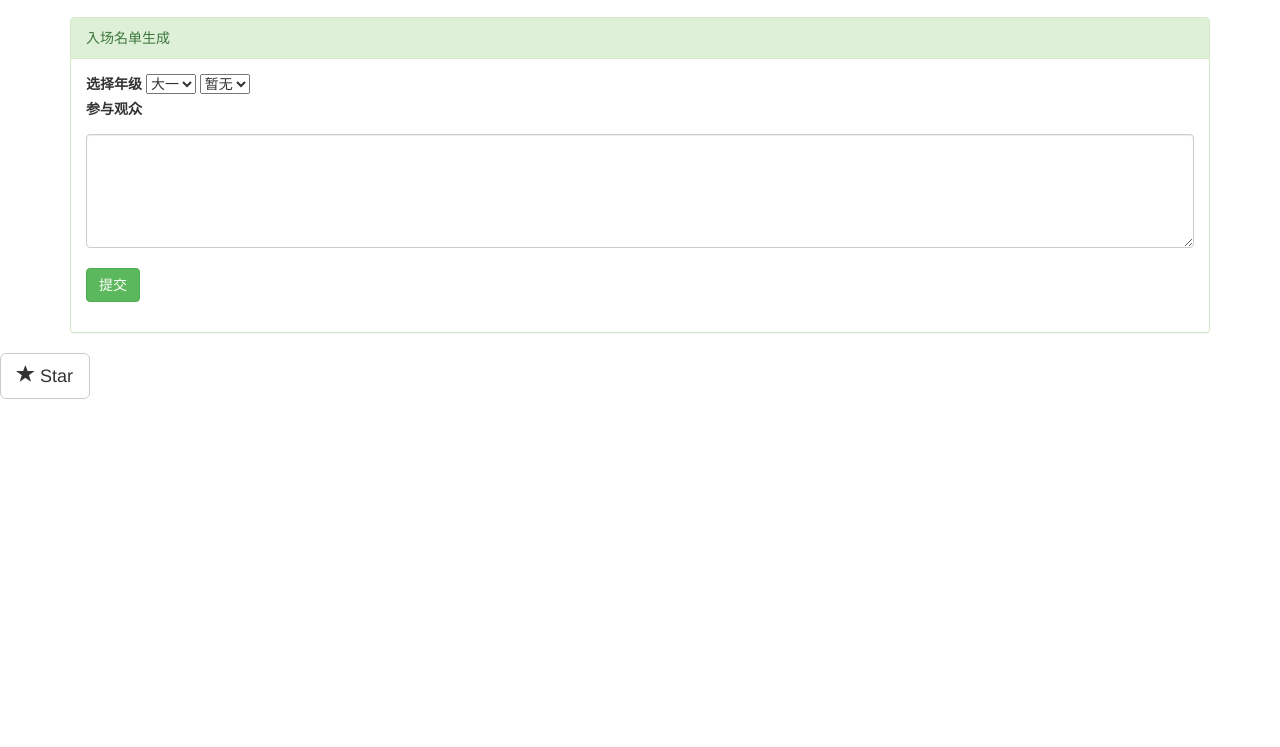
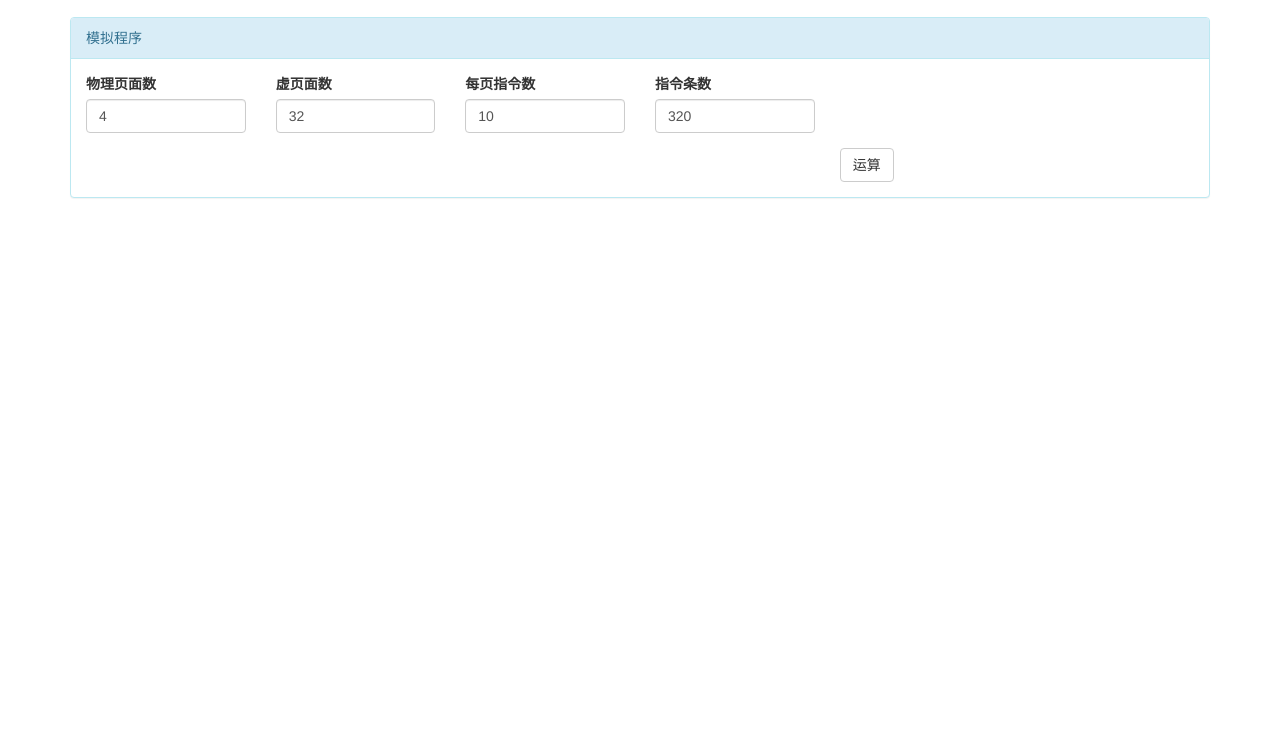
Before and after one commit to minorbread/SMS-generation-tool, a plain HTML site: page index.html in a window 1280 px wide. Shown: the part 53-800 px from the top of the page. Drawn offline with Linux system fonts and the light colour scheme.

Commit message:
SMS-generation-tool

```diff
--- a/index.html
+++ b/index.html
@@ -2,68 +2,56 @@
 <html lang="en">
 <head>
 	<meta charset="UTF-8">
-
-	<meta http-equiv="X-UA-Compatible" content="IE=Edge">
+	<title>process</title>
 	<script src="JS/jQuery.js"></script>
 	<script src="JS/bootstrap.js"></script>
 	<link rel="stylesheet" href="CSS/bootstrap.css">
+	<script src="JS/index.js" type="text/javascript"></script>
 	<link rel="stylesheet" href="CSS/index.css">
-	<script src="JS/index.js"></script>
-	<script src="JS/exec.js"></script>
-	<title>秘书部工具</title>
 </head>
 <body>
 	<nav class="navbar navbar-default navbar-fixed-top" role="navigation">
 		<div class="container">
-			<a class="navbar-brand">秘书部工具</a>
+			<a class="navbar-brand">页面置换模拟程序</a>
 		</div>
 	</nav>
 	<section class="content-wrap">
 		<div class="container">
 			<div class="row">
 				<div class="col-md-12">
-					<div class="panel panel-success">
-						<div class="panel-heading">入场名单生成</div>
+					<div class="panel panel-info">
+						<div class="panel-heading">模拟程序</div>
 						<div class="panel-body">
-							<form role="form">
-								<div class="form-group">
-									<label for="name">选择年级</label>
-									<select class="form-contol" id="choose1">
-										<option>大一</option>
-										<option>大二</option>
-										<option>大三</option>
-									</select>
-									<label for="name" id="choose2">选择班级</label>
-									<select class="form-contol" id="collage15">
-										<option>15计网1</option>
-										<option>15计网2</option>
-										<option>15计网3</option>
-										<option>15计应1</option>
-										<option>15计应2</option>
-										<option>15多媒体</option>
-										<option>15软件</option>
-										<option>15移动</option>
-									</select>
-									<select class="form-contol" id="collage14">
-										<option>14计网1</option>
-										<option>14计网2</option>
-										<option>14计网3</option>
-										<option>14计应1</option>
-										<option>14计应2</option>
-										<option>14软件1</option>
-										<option>14软件2</option>
-										<option>14多媒体</option>
-									</select>
-									<select class="form-contol" id="collagex">
-										<option>暂无</option>
-									</select>
-									<p>
-										<label for="name">参与观众</label>
-									</p>
-									<textarea class="form-control" id="spectator" cols="20" rows="5"></textarea>
-									<br>
-									<button class="btn btn-success" id="subtn">提交</button>
-								</div>
+							<form class="">
+							  <div class="form-group">
+							  	<div class="row">
+								    <div class="col-xs-2">
+									    <label for="pmPage">物理页面数</label>
+									    <input type="text" class="form-control" id="pmPage" placeholder="物理页面数" value="4">
+								    </div>
+								  	<div class="col-xs-2">
+									    <label for="vmPage">虚页面数</label>
+									    <input type="text" class="form-control" id="vmPage" placeholder="虚页面数" value="32">
+								    </div>
+								    <div class="col-xs-2">
+									    <label for="instrPerPage">每页指令数</label>
+									    <input type="text" class="form-control" id="instrPerPage" placeholder="每页指令数" value="10">
+								    </div>
+								    <div class="col-xs-2">
+									    <label for="totalInstr">指令条数</label>
+									    <input type="text" class="form-control" id="totalInstr" placeholder="指令条数" value="320">
+								    </div>
+							  	</div>
+							  </div>
+							  <div class="col-xs-4 col-xs-offset-8">
+							    <a class="btn btn-default" id="addProcess" href="#" role="button">运算</a>
+						    </div>
+						    <div>
+						    <hr>
+						    <div id="pageMes">
+
+						    </div>
+					    </div>
 							</form>
 						</div>
 					</div>
@@ -71,40 +59,5 @@
 			</div>
 		</div>
 	</section>
-	<!-- <div class="container">
-		<div class="row">
-			<div class="col-md-9">
-				<div class="panel panel-primary">
-					<div class="panel-heading">a</div>
-					<div class="panel-body">
-						<table class="tab">
-							<tr>
-								<td colspan="3">计网1班</td>
-								<td></td>
-								<td></td>
-								<td></td>
-								<td></td>
-								<td></td>
-							</tr>
-							<tr>
-								<td>1</td>
-								<td></td>
-								<td>1</td>
-								<td></td>
-								<td>1</td>
-								<td></td>
-								<td>1</td>
-								<td></td>
-							</tr>
-						</table>
-					</div>
-				</div>
-			</div>
-		</div>
-	</div> -->
-	<button type="button" class="btn btn-default btn-lg">
-  <span class="glyphicon glyphicon-star"></span> Star
-</button>
-	<footer class="main"></footer>
 </body>
 </html>
```
